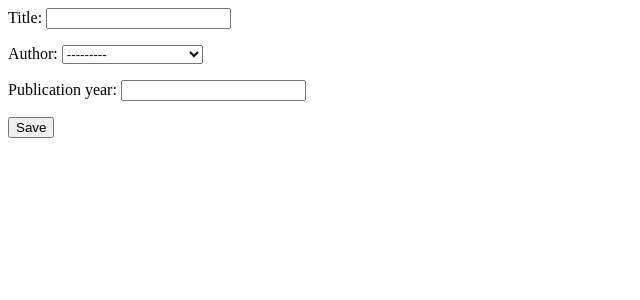
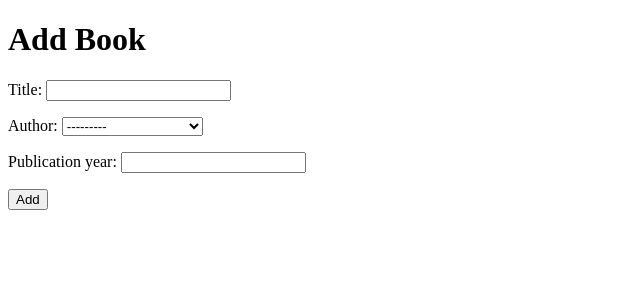
Before and after one commit to Abdaland/Alx_DjangoLearnLab, a Django app: template django-models/LibraryProject/relationship_app/templates/relationship_app/book_form.html in a window 1280 px wide. Shown: the top 300 px of the page, without its empty margins (0-640 px from the left). Run offline with Django 5.2, Linux system fonts and the light colour scheme; the template is opened without the code that fills it: values that come from a table or form of the project are taken from there, others are empty; data comes from the database, SQL or seed files in the repository; parts of the project's set-up code (start-up, migrations or seed data) failed here and were passed over.

Commit message:
Fix ALX Django project views, urls, and permissions

```diff
--- a/django-models/LibraryProject/relationship_app/templates/relationship_app/book_form.html
+++ b/django-models/LibraryProject/relationship_app/templates/relationship_app/book_form.html
@@ -1,5 +1,15 @@
-<form method="post">
-  {% csrf_token %}
-  {{ form.as_p }}
-  <button type="submit">Save</button>
-</form>
+<!DOCTYPE html>
+<html lang="en">
+<head>
+    <meta charset="UTF-8">
+    <title>{% if form.instance.pk %}Edit{% else %}Add{% endif %} Book</title>
+</head>
+<body>
+    <h1>{% if form.instance.pk %}Edit{% else %}Add{% endif %} Book</h1>
+    <form method="post">
+        {% csrf_token %}
+        {{ form.as_p }}
+        <button type="submit">{% if form.instance.pk %}Update{% else %}Add{% endif %}</button>
+    </form>
+</body>
+</html>
--- a/django-models/LibraryProject/relationship_app/urls.py
+++ b/django-models/LibraryProject/relationship_app/urls.py
@@ -42,3 +42,10 @@ from .views import delete_book
 urlpatterns += [
     path('delete_book/<int:pk>/', delete_book, name='delete_book'),
 ]
+
+from .views import add_book, edit_book
+
+urlpatterns += [
+    path('add_book/', add_book, name='add_book'),
+    path('edit_book/<int:pk>/', edit_book, name='edit_book'),
+]
```
